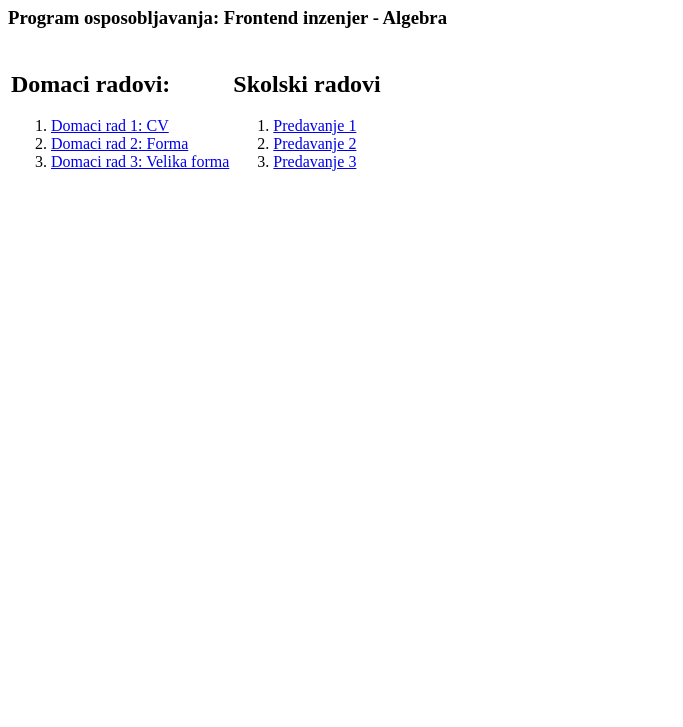
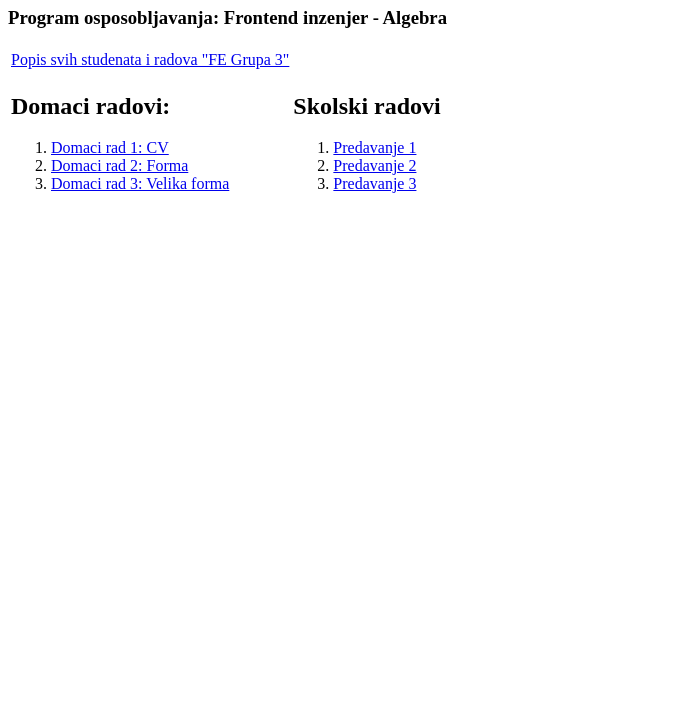
Before and after one commit to igor1911/grupa-3-frontend, a plain HTML site: page index.html in a window 1280 px wide. Shown: the part 73-800 px from the top of the page, without its empty margins (0-683 px from the left). Drawn offline with Linux system fonts and the light colour scheme.

Commit message:
Adding link to a page with all website of all FE Group 3 students

```diff
--- a/index.html
+++ b/index.html
@@ -13,6 +13,12 @@
 <h3>Program osposobljavanja: Frontend inzenjer - Algebra</h3>
 
 <table>
+    <tr>
+        <td>
+            <a href="https://valentino2109.github.io/Algebra_grupa3_members/">Popis svih studenata i radova "FE Grupa
+                3"</a>
+        </td>
+    </tr>
     <tr>
         <td>
             <h2>Domaci radovi:</h2>
```
